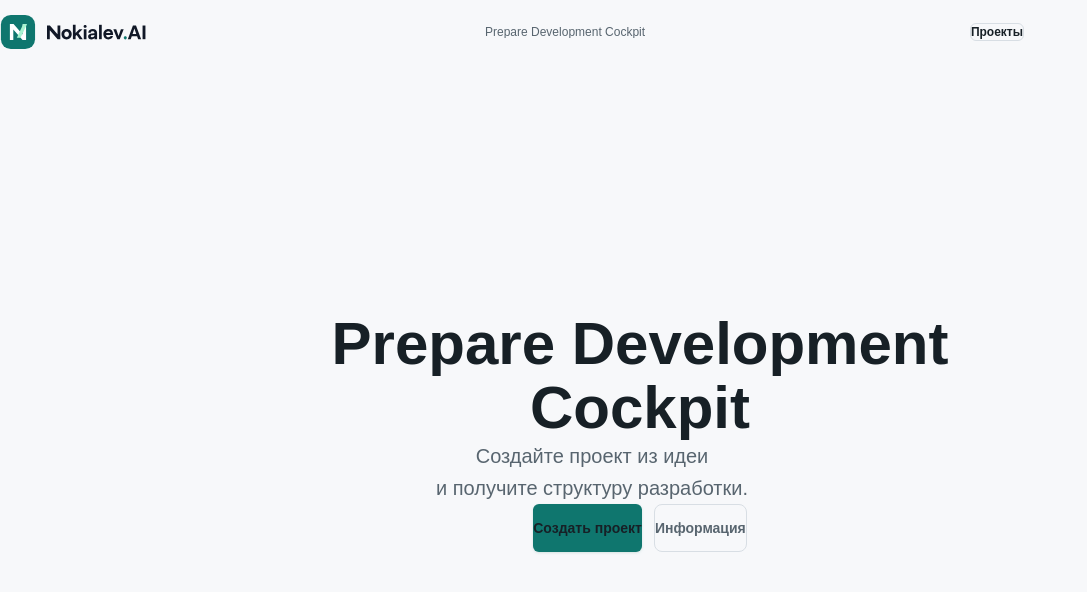
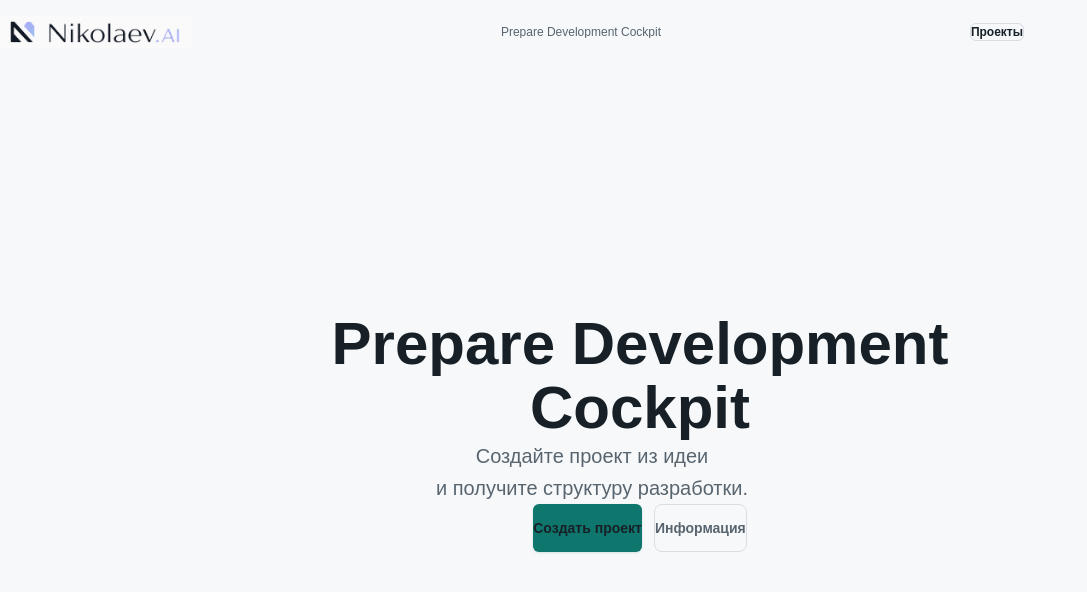
Before and after one commit to drthalas/Prepare_development_cockpit, a Next.js app: page / in a window 1280 px wide. Shown: the top 592 px of the page, without its empty margins (0-1087 px from the left). Built offline with nearby package versions, Linux system fonts and the light colour scheme.

Commit message:
PDC-030: use attached Nikolaev.AI logo asset in landing header

```diff
--- a/src/components/landing-page.tsx
+++ b/src/components/landing-page.tsx
@@ -23,11 +23,11 @@ export function LandingPage() {
         >
           <Image
             alt="Nikolaev.AI"
-            className="h-8 w-auto sm:h-9"
-            height={40}
+            className="h-6 w-auto object-contain sm:h-7 md:h-8"
+            height={150}
             priority
-            src="/branding/nikolaev-ai-logo.svg"
-            width={178}
+            src="/brand/nikolaev-ai-logo.png"
+            width={900}
           />
         </Link>
         <p className="min-w-0 truncate text-center text-[10px] font-medium leading-none text-[var(--muted)] sm:text-xs">
```
Also changed, not shown: public/brand/nikolaev-ai-logo.png (added), public/branding/nikolaev-ai-logo.svg (deleted).
